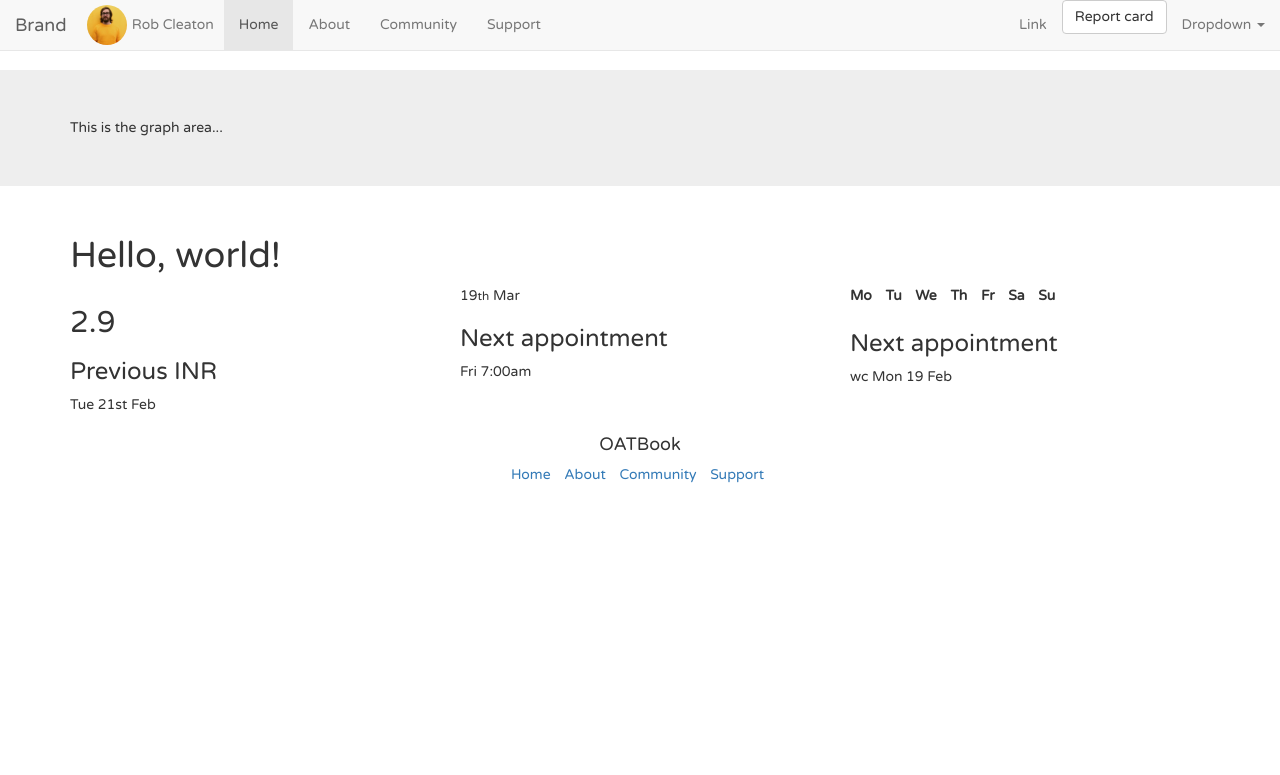
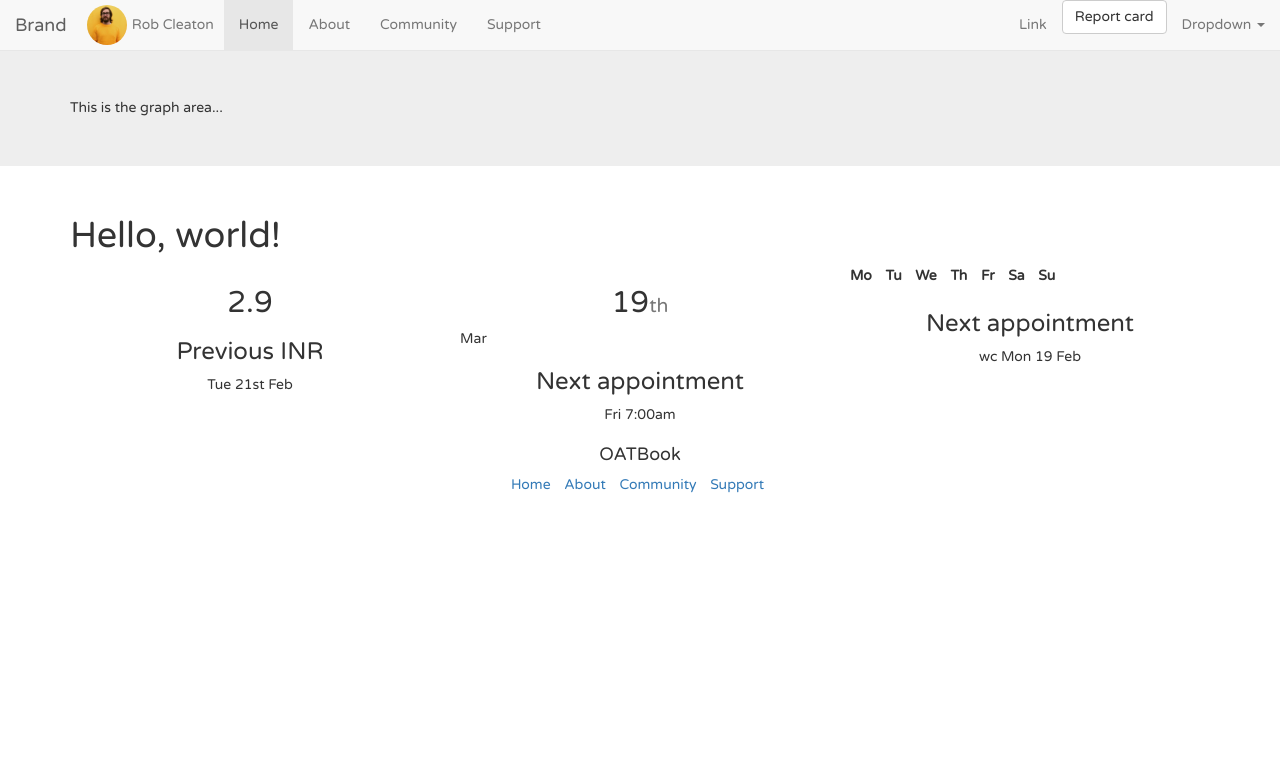
Before and after one commit to robcleaton/my.oatbook, a PHP site: page / in a window 1280 px wide. Shown: the top 775 px of the page. Run offline with PHP 8.4, Linux system fonts and the light colour scheme.

Commit message:
bootstrap style updates

```diff
--- a/index.php
+++ b/index.php
@@ -20,17 +20,17 @@ $pageTitle = "Home";
 
       <!-- Previous reading -->
       <div class="col-md-4">
-        <h2>2.9</h2>
-        <h3>Previous INR</h3>
-        <p class="date">Tue 21st Feb</p></p>
+        <h2 class="text-center">2.9</h2>
+        <h3 class="text-center">Previous INR</h3>
+        <p class="text-center">Tue 21st Feb</p></p>
       </div>
 
       <!-- Next appointment -->
       <div class="col-md-4">
-        <span class="dateLarge">19<small>th</small></span>
+        <h2 class="text-center">19<small>th</small></h2>
         <span class="month">Mar</span>
-        <h3>Next appointment</h3>
-        <p class="date">Fri 7:00am</p>
+        <h3 class="text-center">Next appointment</h3>
+        <p class="text-center date">Fri 7:00am</p>
       </div>
 
       <!-- Weekly dosages -->
@@ -44,8 +44,8 @@ $pageTitle = "Home";
           <li><span class="dose"></span><label>Sa</label></li>
           <li><span class="dose"></span><label>Su</label></li>
         </ul>
-        <h3>Next appointment</h3>
-        <p class="date">wc Mon 19 Feb</p>
+        <h3 class="text-center">Next appointment</h3>
+        <p class="text-center date">wc Mon 19 Feb</p>
       </div>
 
     </div><!-- /stats -->
--- a/sass/_custom.scss
+++ b/sass/_custom.scss
@@ -3,7 +3,7 @@
 
 body {
   font-family: 'Varela Round', sans-serif;
-  padding-top: 70px;
+  padding-top: 50px;
 }
 .feedback {
   position: fixed;
@@ -18,6 +18,7 @@ body {
     float: left;
   }
 }
+
 .user:before {
   content: '';
   background: url('../assets/images/avatar.jpg') 0 0 no-repeat;
```
Also changed, not shown: stylesheets/styles.css, 3 other files.
